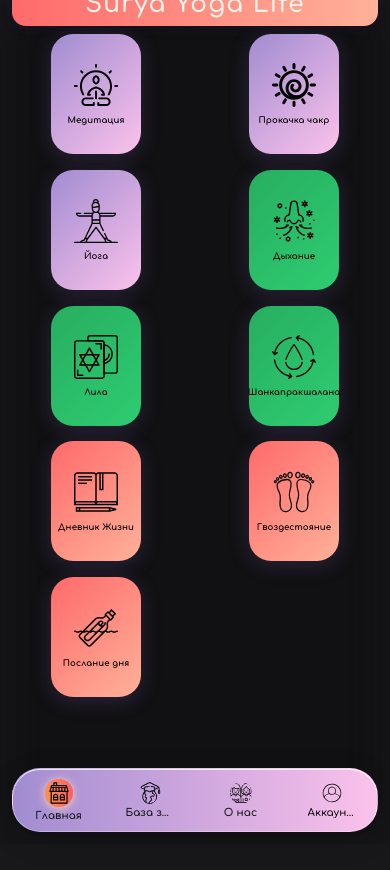
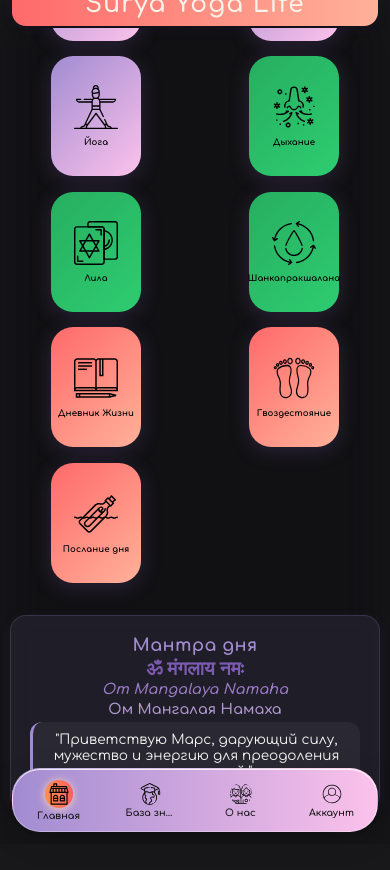
Before and after one commit to marselbeijing/Surya-Yoga-Life, a React (Create React App) app: page / in a window 390 px wide. Built offline with nearby package versions, Linux system fonts and the light colour scheme.

Commit message:
Добавлены ежедневные мантры на главную страницу с компактным дизайном

```diff
--- a/src/components/BottomBar.css
+++ b/src/components/BottomBar.css
@@ -89,7 +89,7 @@
 
 .bar-title {
   margin-top: 2px;
-  font-size: 0.62rem;
+  font-size: 0.58rem;
   color: #111 !important;
   font-family: 'Comfortaa', cursive;
   font-weight: 600;
@@ -136,7 +136,7 @@
     height: 22px;
   }
   .bar-title {
-    font-size: 0.65rem;
+    font-size: 0.6rem;
     margin-top: 1px;
   }
 }
--- a/src/components/MainSections.css
+++ b/src/components/MainSections.css
@@ -147,6 +147,75 @@ body, #root, .App {
   padding: 0 2px;
 }
 
+/* Стили для ежедневных мантр */
+.daily-mantra {
+  margin-top: 1.5rem;
+  padding: 0.6rem;
+  background: rgba(161, 140, 209, 0.1);
+  border-radius: 16px;
+  box-shadow: 0 2px 12px rgba(124, 91, 179, 0.1);
+  max-width: 480px;
+  width: 100%;
+  text-align: center;
+  backdrop-filter: blur(10px);
+  border: 1px solid rgba(161, 140, 209, 0.2);
+}
+
+.mantra-title {
+  font-family: 'Comfortaa', cursive;
+  font-size: 0.7rem;
+  font-weight: 700;
+  color: #a18cd1;
+  margin: 0 0 0.2rem 0;
+  letter-spacing: 0.02em;
+}
+
+.mantra-content {
+  display: flex;
+  flex-direction: column;
+  gap: 0.2rem;
+}
+
+.mantra-sanskrit {
+  font-size: 0.7rem;
+  font-weight: 600;
+  color: #7c5bb3;
+  line-height: 1;
+  margin-bottom: 0;
+}
+
+.mantra-transliteration {
+  font-family: 'Comfortaa', cursive;
+  font-size: 0.6rem;
+  font-weight: 600;
+  color: #9b7bc7;
+  font-style: italic;
+  letter-spacing: 0.01em;
+  margin: 0.02rem 0 0 0;
+}
+
+.mantra-russian {
+  font-family: 'Comfortaa', cursive;
+  font-size: 0.6rem;
+  font-weight: 600;
+  color: #b199d1;
+  letter-spacing: 0.01em;
+  margin: 0.02rem 0 0 0;
+}
+
+.mantra-meaning {
+  font-family: 'Comfortaa', cursive;
+  font-size: 0.55rem;
+  font-weight: 400;
+  color: var(--text);
+  line-height: 1.2;
+  margin-top: 0.15rem;
+  padding: 0.3rem;
+  background: rgba(255, 255, 255, 0.05);
+  border-radius: 12px;
+  border-left: 3px solid #a18cd1;
+}
+
 @media (min-width: 768px) {
   .main-sections {
     max-width: 500px;
@@ -211,6 +280,32 @@ body, #root, .App {
   }
 }
 
+@media (max-width: 480px) {
+  .daily-mantra {
+    margin-top: 2rem;
+    padding: 1.2rem;
+    max-width: 95vw;
+  }
+
+  .mantra-title {
+    font-size: 1.1rem;
+  }
+
+  .mantra-sanskrit {
+    font-size: 1.2rem;
+  }
+
+  .mantra-transliteration,
+  .mantra-russian {
+    font-size: 0.9rem;
+  }
+
+  .mantra-meaning {
+    font-size: 0.85rem;
+    padding: 0.6rem;
+  }
+}
+
 @keyframes fadeInScale {
   0% {
     opacity: 0;
--- a/src/components/MainSections.js
+++ b/src/components/MainSections.js
@@ -1,5 +1,67 @@
 import React from 'react';
 import './MainSections.css';
+
+const DailyMantra = () => {
+  const mantras = {
+    0: { // Воскресенье - Солнце
+      sanskrit: "ॐ सूर्याय नमः",
+      transliteration: "Om Suryaya Namaha",
+      russian: "Ом Сурьяя Намаха",
+      meaning: "Приветствую Солнце, источник жизни и света, дарующий энергию и жизненную силу."
+    },
+    1: { // Понедельник - Луна
+      sanskrit: "ॐ सोमाय नमः",
+      transliteration: "Om Somaya Namaha",
+      russian: "Ом Сомая Намаха",
+      meaning: "Приветствую Луну, дарующую спокойствие, умиротворение и эмоциональное равновесие."
+    },
+    2: { // Вторник - Марс
+      sanskrit: "ॐ मंगलाय नमः",
+      transliteration: "Om Mangalaya Namaha",
+      russian: "Ом Мангалая Намаха",
+      meaning: "Приветствую Марс, дарующий силу, мужество и энергию для преодоления препятствий."
+    },
+    3: { // Среда - Меркурий
+      sanskrit: "ॐ बुधाय नमः",
+      transliteration: "Om Budhaya Namaha",
+      russian: "Ом Будхая Намаха",
+      meaning: "Приветствую Меркурий, дарующий мудрость, ясность ума и способность к обучению."
+    },
+    4: { // Четверг - Юпитер
+      sanskrit: "ॐ गुरवे नमः",
+      transliteration: "Om Gurave Namaha",
+      russian: "Ом Гураве Намаха",
+      meaning: "Приветствую Юпитер, великого учителя, дарующего знания, процветание и духовный рост."
+    },
+    5: { // Пятница - Венера
+      sanskrit: "ॐ शुक्राय नमः",
+      transliteration: "Om Shukraya Namaha",
+      russian: "Ом Шукрая Намаха",
+      meaning: "Приветствую Венеру, дарующую красоту, любовь, гармонию и творческое вдохновение."
+    },
+    6: { // Суббота - Сатурн
+      sanskrit: "ॐ शनैश्चराय नमः",
+      transliteration: "Om Shanaishcharaya Namaha",
+      russian: "Ом Шанайшчарая Намаха",
+      meaning: "Приветствую Сатурн, учителя терпения, дисциплины и духовного очищения."
+    }
+  };
+
+  const today = new Date().getDay();
+  const todayMantra = mantras[today];
+
+  return (
+    <div className="daily-mantra">
+      <h3 className="mantra-title">Мантра дня</h3>
+      <div className="mantra-content">
+        <div className="mantra-sanskrit">{todayMantra.sanskrit}</div>
+        <div className="mantra-transliteration">{todayMantra.transliteration}</div>
+        <div className="mantra-russian">{todayMantra.russian}</div>
+        <div className="mantra-meaning">"{todayMantra.meaning}"</div>
+      </div>
+    </div>
+  );
+};
 
 const sections = [
   {
@@ -74,6 +136,7 @@ export default function MainSections({ onSectionClick }) {
         </div>
       ))}
       </div>
+      <DailyMantra />
     </div>
   );
 }
```
